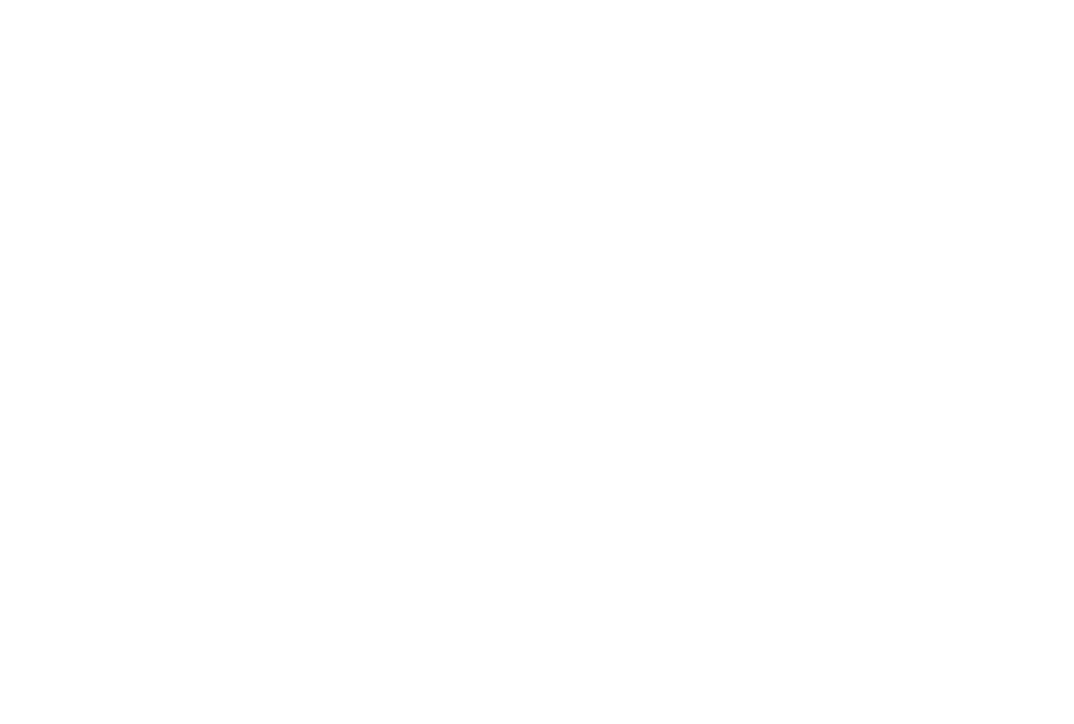
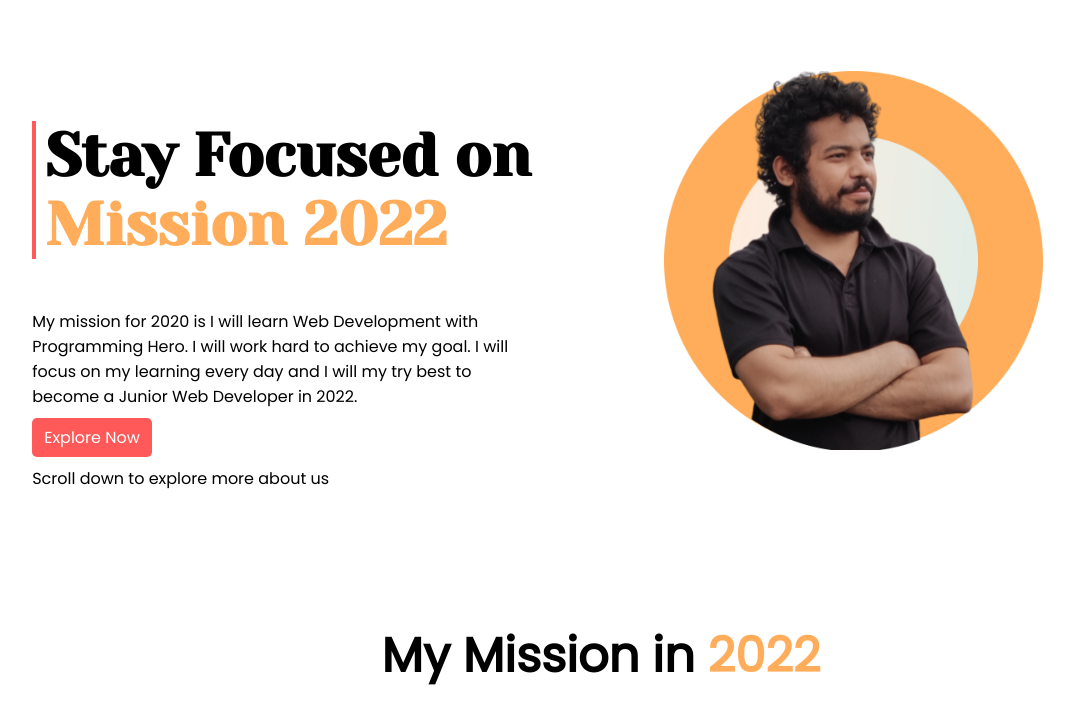
Before and after one commit to hossainahmad/mission-2022-website, a plain HTML site: page index.html in a window 1280 px wide. Shown: the whole page, without its empty margins (39-1113 px from the left). Drawn offline with Linux system fonts and the light colour scheme.

Commit message:
header section added

```diff
--- a/index.html
+++ b/index.html
@@ -7,10 +7,33 @@
     <meta name="viewport" content="width=device-width, initial-scale=1.0">
     <title>My Mission of 2022</title>
     <link rel="stylesheet" href="style.css">
+    <link rel="preconnect" href="https://fonts.googleapis.com">
+    <link rel="preconnect" href="https://fonts.gstatic.com" crossorigin>
+    <link href="https://fonts.googleapis.com/css2?family=Yeseva+One&display=swap" rel="stylesheet">
+    <link rel="preconnect" href="https://fonts.googleapis.com">
+    <link rel="preconnect" href="https://fonts.gstatic.com" crossorigin>
+    <link href="https://fonts.googleapis.com/css2?family=Poppins&display=swap" rel="stylesheet">
 </head>
 
 <body>
-
+    <section class="flexible-container">
+        <div class="half-width">
+            <h1 class="Yeseva">Stay Focused on <br> <span class="colorful-text-orange">Mission 2022</span></h1>
+            <h1></h1>
+            <p>My mission for 2020 is I will learn Web Development with Programming Hero. I will work hard to achieve my
+                goal. I will focus on my learning every day and I will my try best to become a Junior Web Developer in
+                2022.
+            </p>
+            <a class="button-link" target="_blank" href="#">Explore Now</a>
+            <p>Scroll down to explore more about us</p>
+        </div>
+        <div class="half-width">
+            <img src="images/person/hossain-pic-with-bg.png" alt="Hossain Ahmad picture">
+        </div>
+    </section>
+    <section>
+        <h1 id="center-text">My Mission in <span class="colorful-text-orange">2022</span></h1>
+    </section>
 </body>
 
 </html>
--- a/style.css
+++ b/style.css
@@ -0,0 +1,39 @@
+body{
+    font-family: 'Poppins', sans-serif;
+    margin-bottom: 0;
+}
+.Yeseva{
+    font-family: 'Yeseva One', cursive;
+    font-size: 60px;
+    font-weight: 700;
+    padding-left: 9px;
+    border-left:4px solid #FF5959;
+}
+.colorful-text-orange{
+    color: #FFAD5A;
+}
+.flexible-container{
+    display: flex;
+    margin-bottom: 50px;
+
+}
+.half-width{
+    width: 50%;
+    padding: 5%;
+}
+.half-width img{
+    width: 75%;
+}
+.button-link{
+    text-decoration: none;
+    color: white;
+    font-size: 16px;
+    background-color: #FF5959;
+    padding: 8px 12px;
+    border-radius: 5px;
+}
+#center-text{
+    text-align:center;
+    font-size: 48px;
+    font-weight: bold;
+}
```
Also changed, not shown: images/person/hossain-pic-with-bg.png (added), 1 other file.
